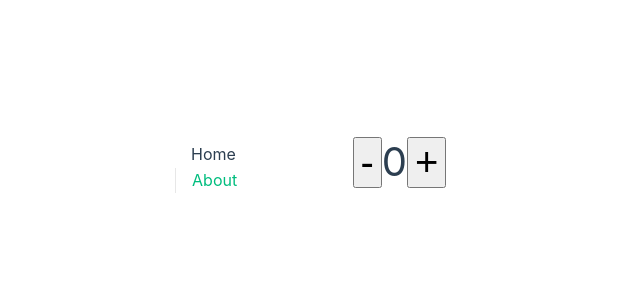
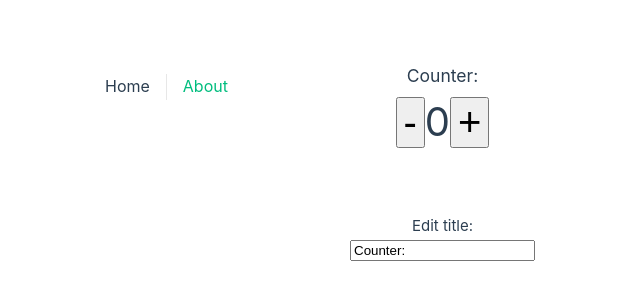
Before and after one commit to brunnoDatum/vue-composition-api-basics, a Vue app: page / in a window 1280 px wide. Shown: the part 238-538 px from the top of the page, without its empty margins (310-950 px from the left). Built offline with nearby package versions, Linux system fonts and the light colour scheme.

Commit message:
New setup implementation

```diff
--- a/src/views/HomeView.vue
+++ b/src/views/HomeView.vue
@@ -1,19 +1,25 @@
 <template>
   <div class="home">
+    <h3>{{ title }}</h3>
+
     <div>
       <button class="btn" @click="decreaseCounter">-</button>
       <span class="counter">{{ counter }}</span>
       <button class="btn" @click="increaseCounter">+</button>
     </div>
+
+    <div class="edit">
+      <h4>Edit title:</h4>
+      <input type="text" v-model="title" />
+    </div>
   </div>
 </template>
 
-<script>
+<script setup>
 import { ref } from "vue";
 
-export default {
-  setup(props) {
 const counter = ref(0);
+const title = ref("Counter:");
 
 const increaseCounter = () => {
   counter.value++;
@@ -21,10 +27,6 @@ export default {
 
 const decreaseCounter = () => {
   counter.value--;
-    };
-
-    return { counter, increaseCounter, decreaseCounter };
-  },
 };
 </script>
 
@@ -38,4 +40,8 @@ export default {
 .counter {
   font-size: 40px;
 }
+
+.edit {
+  margin-top: 60px;
+}
 </style>
```
Lines whose indentation alone changed are shown as unchanged.
